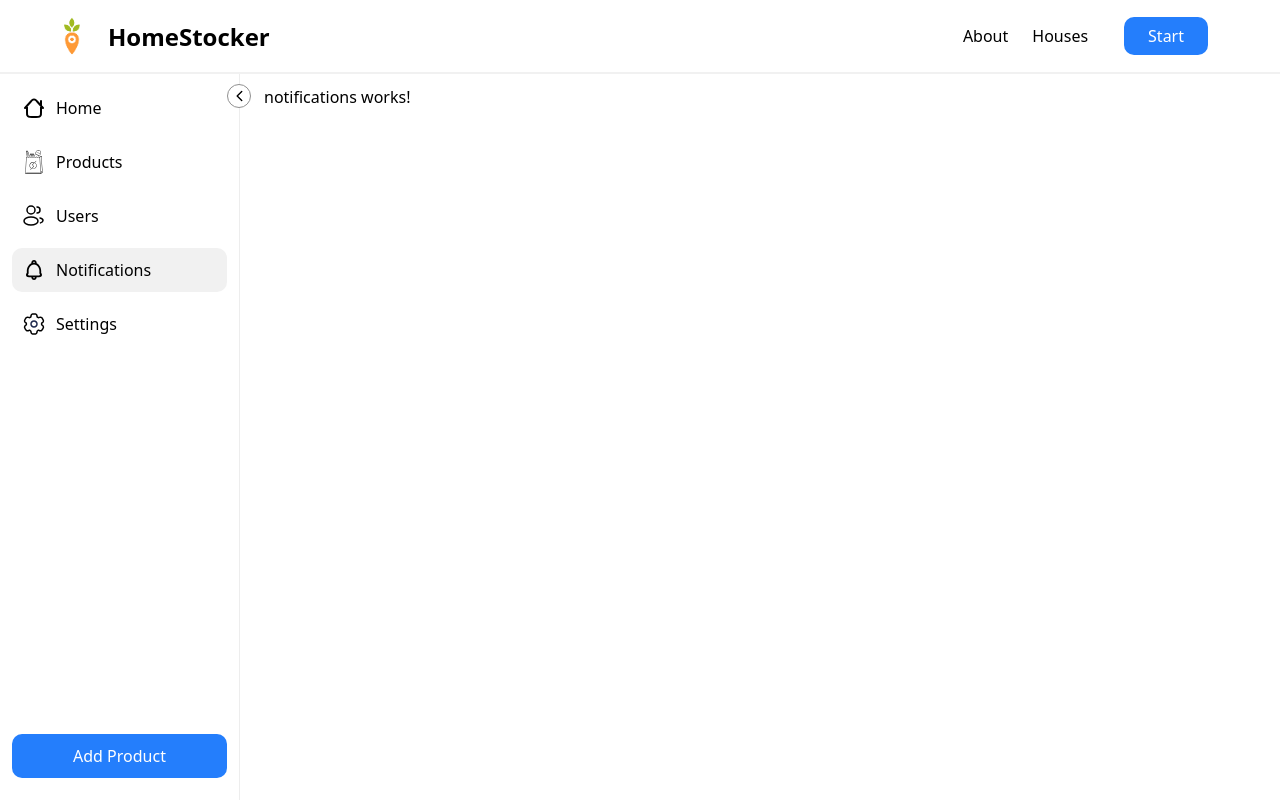
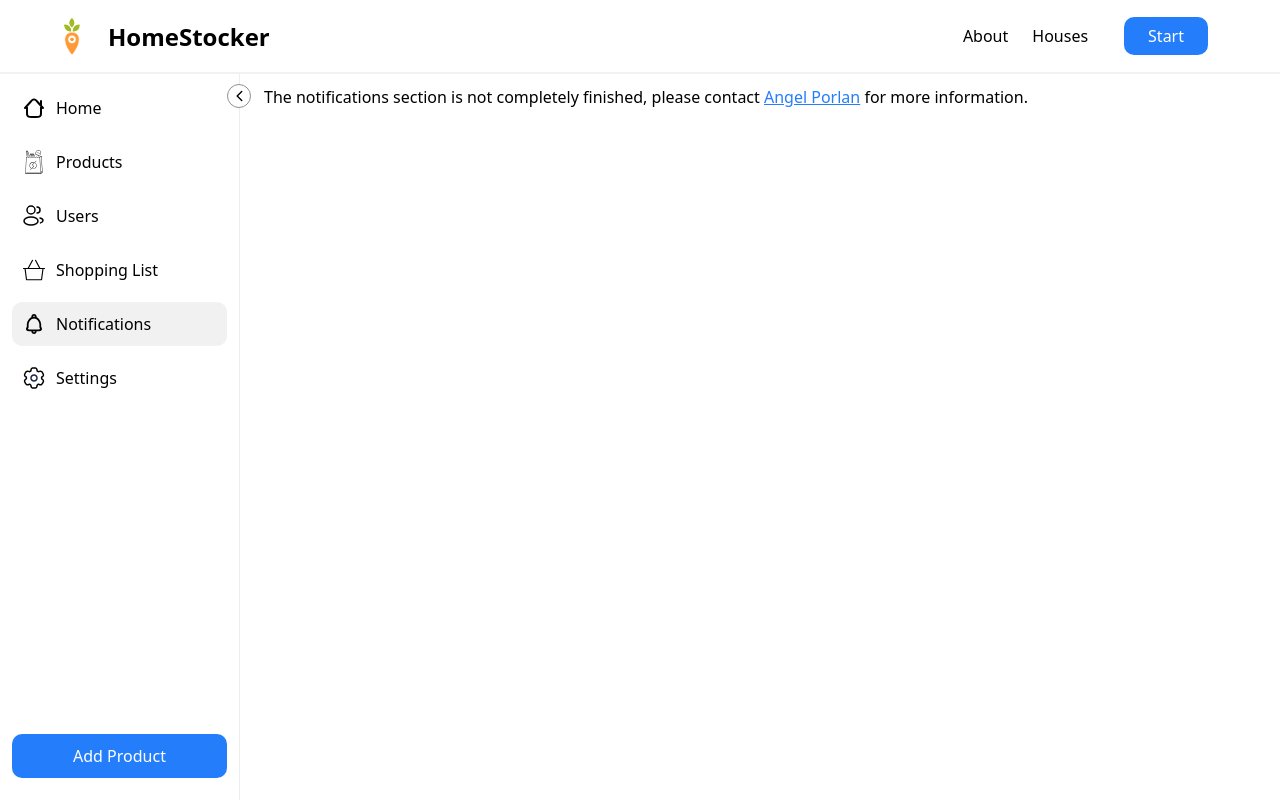
Before and after one commit to angelporlan/homestocker, an Angular app in the folder frontend/: page /dashboard/1/notifications in a window 1280 px wide. Built offline with nearby package versions, Linux system fonts and the light colour scheme; no server answers.

Commit message:
shopping list component added

```diff
--- a/frontend/src/app/app.routes.ts
+++ b/frontend/src/app/app.routes.ts
@@ -12,6 +12,7 @@ import { UsersComponent } from './components/dashboard/users/users.component';
 import { NotificationsComponent } from './components/dashboard/notifications/notifications.component';
 import { SettingsComponent } from './components/dashboard/settings/settings.component';
 import { ProductComponent } from './components/dashboard/products/product/product.component';
+import { ShoppingListComponent } from './components/dashboard/shopping-list/shopping-list.component';
 
 export const routes: Routes = [
     { path: '', component: LandingPageComponent},
@@ -23,6 +24,7 @@ export const routes: Routes = [
         { path: 'products', component: ProductsComponent},
         { path: 'product/:id', component: ProductComponent},
         { path: 'users', component: UsersComponent},
+        { path: 'shopping-list', component: ShoppingListComponent},
         { path: 'notifications', component: NotificationsComponent},
         { path: 'settings', component: SettingsComponent},
     ]},
--- a/frontend/src/app/components/dashboard/notifications/notifications.component.css
+++ b/frontend/src/app/components/dashboard/notifications/notifications.component.css
@@ -0,0 +1,4 @@
+a {
+    color: var(--blue-color);
+    text-decoration: underline;
+}
--- a/frontend/src/app/components/dashboard/notifications/notifications.component.html
+++ b/frontend/src/app/components/dashboard/notifications/notifications.component.html
@@ -1 +1 @@
-<p>notifications works!</p>
+<p>The notifications section is not completely finished, please contact <a href="https://www.linkedin.com/in/angelporlan/" target="_blank"> Angel Porlan</a> for more information.</p>
--- /dev/null
+++ b/frontend/src/app/components/dashboard/shopping-list/shopping-list.component.html
@@ -0,0 +1 @@
+<p>shopping-list works!</p>
--- a/frontend/src/app/components/sidebar/sidebar.component.html
+++ b/frontend/src/app/components/sidebar/sidebar.component.html
@@ -11,6 +11,10 @@
         <li [ngClass]="{ 'active': isActive('users') }" (click)="navigateTo('users')">
             <img src="../../../assets/icons/users.svg" alt="svg">
             <span [ngClass]="{ 'hidden-span': isSidebarHidden }">Users</span>
+        </li>
+        <li [ngClass]="{ 'active': isActive('shopping-list') }" (click)="navigateTo('shopping-list')">
+            <img src="../../../assets/icons/shopping-list.svg" alt="svg">
+            <span [ngClass]="{ 'hidden-span': isSidebarHidden }">Shopping List</span>
         </li>
         <li [ngClass]="{ 'active': isActive('notifications') }" (click)="navigateTo('notifications')">
             <img src="../../../assets/icons/notifications.svg" alt="svg">
```
Also changed, not shown: frontend/src/app/components/dashboard/shopping-list/shopping-list.component.ts (added, +12 -0 lines), frontend/src/app/components/dashboard/shopping-list/shopping-list.component.css (added), frontend/src/assets/icons/shopping-list.svg (added).
